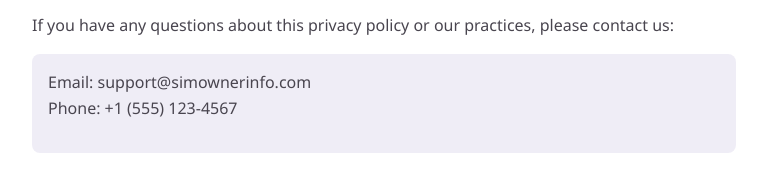
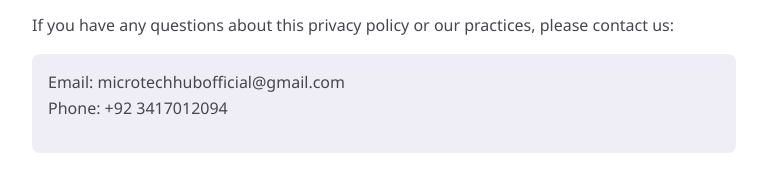
Before and after one commit to coding-with-maaz/sim_owner_detailed, a plain HTML site: page index.html in a window 1280 px wide. Shown: the part 1769-1940 px from the top of the page, without its empty margins (256-1023 px from the left). Drawn offline with Linux system fonts and the light colour scheme.

Commit message:
Update index.html

```diff
--- a/index.html
+++ b/index.html
@@ -188,8 +188,8 @@
                 <h2>Contact Us</h2>
                 <p>If you have any questions about this privacy policy or our practices, please contact us:</p>
                 <div class="highlight">
-                    <p>Email: support@simownerinfo.com<br>
-                    Phone: +1 (555) 123-4567</p>
+                    <p>Email: microtechhubofficial@gmail.com<br>
+                    Phone: +92 3417012094</p>
                 </div>
             </div>
         </div>
```
